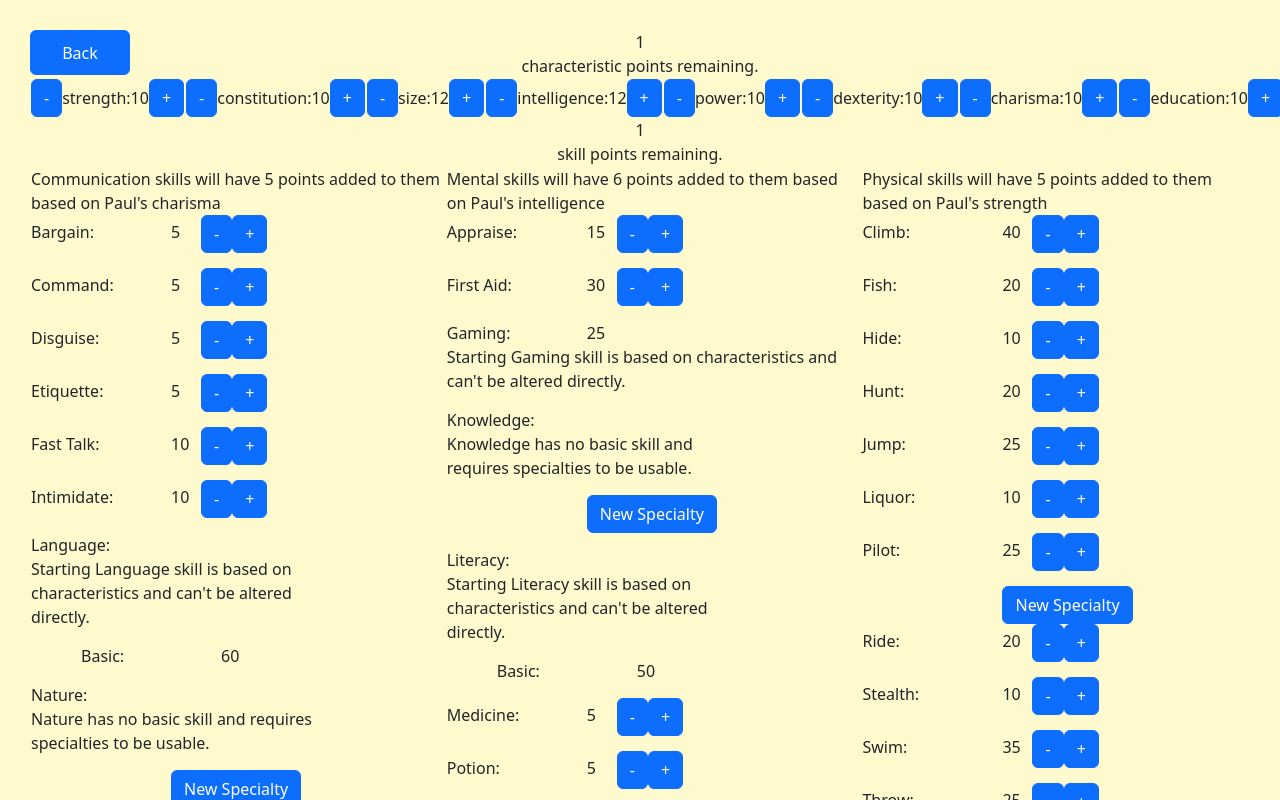
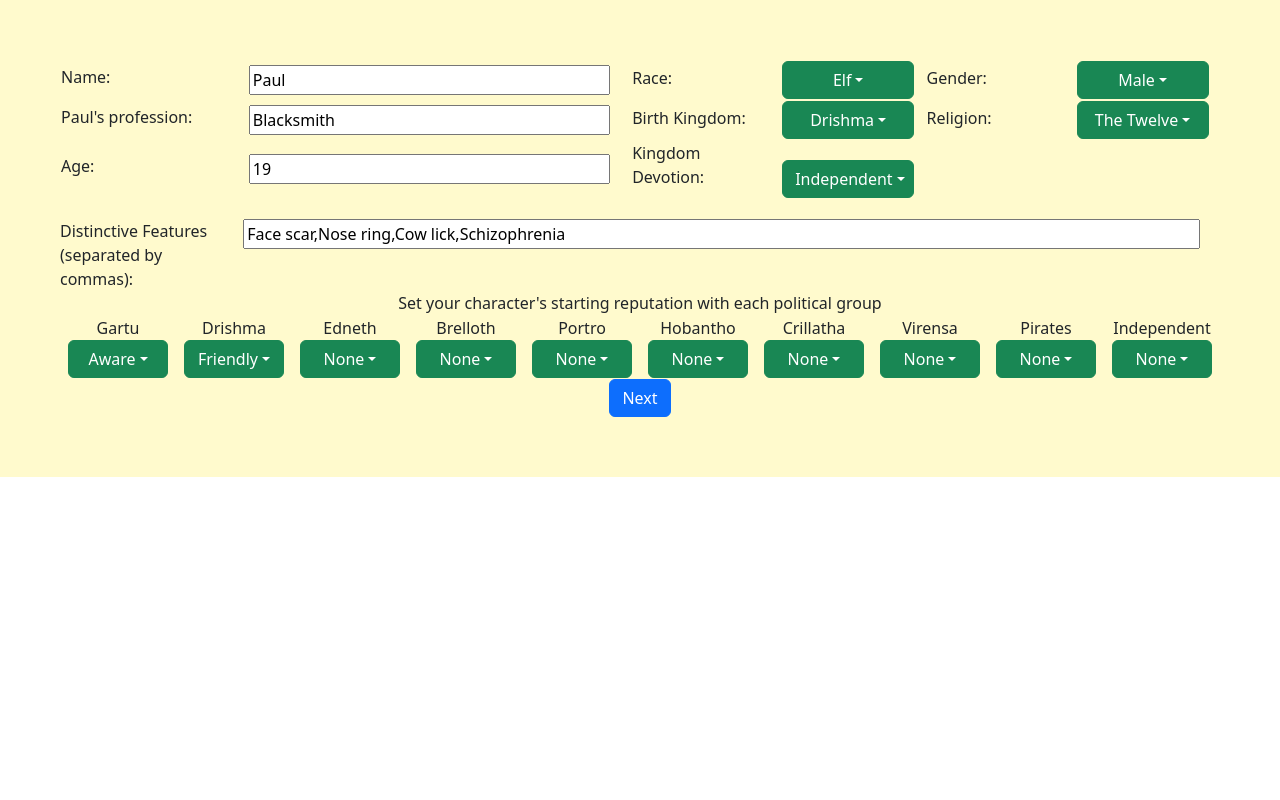
Before and after one commit to gwanunig14/crescent-sea-character-page, a React (Create React App) app: page /character-creator in a window 1280 px wide. Shown: the top 800 px of the page. Built offline with nearby package versions, Linux system fonts and the light colour scheme.

Commit message:
PersonalPage layout changes

```diff
--- a/src/CharacterCreator/PersonalCreator.jsx
+++ b/src/CharacterCreator/PersonalCreator.jsx
@@ -1,4 +1,5 @@
 import React, { useState } from "react";
+import "../styles/personalCreator.scss";
 import TextInput from "../Views/TextInput";
 import DropdownSelector from "../Views/DropdownSelector";
 import {
@@ -10,6 +11,7 @@ import {
 import Button from "react-bootstrap/Button";
 import { useSelector } from "react-redux";
 import { makeMutableCopy } from "../Tools/ReusableFunctions";
+import { personalStyle } from "../Tools/StyleNames";
 
 export default function PersonalCreator({ submitPersonalData, changeStep }) {
   const character = useSelector((state) => state.currentCharacter);
@@ -30,6 +32,7 @@ export default function PersonalCreator({ submitPersonalData, changeStep }) {
         dataKey={dataKey}
         value={value}
         setField={setField}
+        style={personalStyle.form}
       />
     );
   };
@@ -44,16 +47,20 @@ export default function PersonalCreator({ submitPersonalData, changeStep }) {
     />
   );
 
-  const distinctiveFeatureDataField = () => (
+  const distinctiveFeatureDataField = () => {
+    return (
       <TextInput
         name="Distinctive Features (separated by commas)"
         dataKey="distinctiveFeatures"
+        value={personalData.distinctiveFeatures.toString()}
         setField={(value) => {
           const features = value.split(",");
           setField("distinctiveFeatures", features);
         }}
+        style={personalStyle.distinctive}
       />
     );
+  };
 
   const startingLoyalty = (kingdom) => {
     return (
@@ -77,43 +84,61 @@ export default function PersonalCreator({ submitPersonalData, changeStep }) {
     );
   };
 
-  const renderFields = () => {
-    const fieldArray = [
-      textDataField("Name", "characterName"),
-      dropdownDataField("Race", "race", RaceStrings),
-      dropdownDataField("Gender", "gender", GenderStrings),
-      dropdownDataField("Birth Kingdom", "kingdomBirth", KingdomStrings),
-      textDataField("Height in centimeters", "height"),
-      textDataField("Weight in pounds", "weight"),
-      textDataField(
-        personalData.characterName
-          ? `${personalData.characterName}'s profession`
-          : "Your character's profession",
-        "startingProfession"
-      ),
-      dropdownDataField("Religion", "religion", ReligionStrings),
-      distinctiveFeatureDataField(),
-      textDataField("Age", "age"),
-      dropdownDataField("Kingdom Devotion", "kingdomLoyalty", KingdomStrings),
-    ];
-
-    return fieldArray.map((field, i) => field);
-  };
-
   return (
     <div style={{ padding: "30px" }}>
       <div style={{ display: "flex", textAlign: "left", width: "100%" }}>
-        <div style={{ width: "100%" }}>{renderFields()}</div>
+        <div style={{ width: "100%" }}>
+          <table style={{ width: "100%", marginBottom: "20px" }}>
+            <tbody>
+              <tr>
+                <td>{textDataField("Name", "characterName")}</td>
+                <td>{dropdownDataField("Race", "race", RaceStrings)}</td>
+                <td>{dropdownDataField("Gender", "gender", GenderStrings)}</td>
+              </tr>
+              <tr>
+                <td>
+                  {textDataField(
+                    personalData.characterName
+                      ? `${personalData.characterName}'s profession`
+                      : "Character's profession",
+                    "startingProfession"
+                  )}
+                </td>
+                <td>
+                  {dropdownDataField(
+                    "Birth Kingdom",
+                    "kingdomBirth",
+                    KingdomStrings
+                  )}
+                </td>
+                <td>
+                  {dropdownDataField("Religion", "religion", ReligionStrings)}
+                </td>
+              </tr>
+              <tr>
+                <td>{textDataField("Age", "age")}</td>
+                <td>
+                  {dropdownDataField(
+                    "Kingdom Devotion",
+                    "kingdomLoyalty",
+                    KingdomStrings
+                  )}
+                </td>
+              </tr>
+            </tbody>
+          </table>
+          {distinctiveFeatureDataField()}
+        </div>
       </div>
       <div>
         Set your character's starting reputation with each political group
       </div>
-      <table>
+      <table style={{ width: "100%" }}>
         <tbody>
           <tr>
             {Object.keys(KingdomStrings).map((kingdom) => (
               <td key={kingdom}>
-                <tr>{KingdomStrings[kingdom]}</tr>
+                <div>{KingdomStrings[kingdom]}</div>
                 {startingLoyalty(kingdom)}
               </td>
             ))}
--- a/src/DataTemplates/PersonalData.jsx
+++ b/src/DataTemplates/PersonalData.jsx
@@ -3,8 +3,6 @@ export const newCharacterPersonalDetails = {
   gender: "",
   race: "",
   kingdomBirth: "",
-  height: "",
-  weight: "",
   startingProfession: "",
   religion: "",
   distinctiveFeatures: "",
--- a/src/TestingData.jsx
+++ b/src/TestingData.jsx
@@ -13,8 +13,6 @@ export const TestingCharacter1 = {
     race: "elf",
     gender: "male",
     kingdomBirth: "drishma",
-    height: 120,
-    weight: 10,
     startingProfession: "Blacksmith",
     wealth: "average",
     religion: "theTwelve",
@@ -50,8 +48,6 @@ export const TestingCharacter2 = {
     race: "elf",
     gender: "female",
     kingdomBirth: "drishma",
-    height: 120,
-    weight: 10,
     startingProfession: "Blacksmith",
     wealth: "average",
     religion: "theTwelve",
--- a/src/Tools/StyleNames.jsx
+++ b/src/Tools/StyleNames.jsx
@@ -10,3 +10,8 @@ export const characterSheetStyleNames = {
   characteristic: "characteristic",
   skillCategoryRow: "skillCategoryRow",
 };
+
+export const personalStyle = {
+  form: "textInputForm",
+  distinctive: "textInputDistinctiveFeatures",
+};
--- a/src/Views/DropdownSelector.jsx
+++ b/src/Views/DropdownSelector.jsx
@@ -20,12 +20,22 @@ export default function DropdownSelector({
     setField(dataKey, selectedValue);
   };
 
+  const style = !rep ? { width: "132px" } : { width: "100px" };
+
   return (
-    <tr>
-      {!rep ? <td>{name}</td> : null}
-      <td>
+    <div>
+      {!rep ? (
+        <div
+          style={{
+            display: "inline-block",
+            marginRight: "10px",
+            width: "140px",
+          }}
+        >{`${name}:`}</div>
+      ) : null}
+      <div style={{ display: "inline-block" }}>
         <Dropdown onSelect={handleSelect}>
-          <Dropdown.Toggle variant="success" id="dropdown-basic">
+          <Dropdown.Toggle variant="success" id="dropdown-basic" style={style}>
             {label}
           </Dropdown.Toggle>
           <Dropdown.Menu>
@@ -36,7 +46,7 @@ export default function DropdownSelector({
             ))}
           </Dropdown.Menu>
         </Dropdown>
-      </td>
-    </tr>
+      </div>
+    </div>
   );
 }
--- a/src/Views/SpecialtyInputAndCountUp.jsx
+++ b/src/Views/SpecialtyInputAndCountUp.jsx
@@ -78,7 +78,6 @@ export default function SpecialtyInputAndCountUp({
     return null;
   };
 
-  debugger;
   return list.general ? (
     <>
       <GenericCountUp
--- a/src/Views/TextInput.jsx
+++ b/src/Views/TextInput.jsx
@@ -1,6 +1,7 @@
 import React, { useState } from "react";
+import "../styles/personalCreator.scss";
 
-export default function TextInput({ name, dataKey, value, setField }) {
+export default function TextInput({ name, dataKey, value, setField, style }) {
   const [inputValue, setInputValue] = useState(value);
 
   const handleInputChange = (event) => {
@@ -19,8 +20,8 @@ export default function TextInput({ name, dataKey, value, setField }) {
 
   return (
     <div style={{ width: "100%", display: "flex" }}>
-      <div>{name}</div>
-      <div style={{ width: "100%" }}>
+      <div className={style}>{`${name}:`}</div>
+      <div style={{ width: "100%", marginRight: "20px" }}>
         <input
           type="text"
           value={inputValue}
--- a/src/pages/CharacterCreatorPage.jsx
+++ b/src/pages/CharacterCreatorPage.jsx
@@ -16,7 +16,7 @@ function CharacterCreator() {
     useSelector((state) => state.currentCharacter)
   );
 
-  const [page, setPage] = useState(1);
+  const [page, setPage] = useState(0);
 
   const setCharacterData = (data, section) => {
     let newCharacterData = makeMutableCopy(character);
--- /dev/null
+++ b/src/styles/personalCreator.scss
@@ -0,0 +1,9 @@
+.textInputForm {
+  margin-right: 10px;
+  width: 280px;
+}
+
+.textInputDistinctiveFeatures {
+  margin-right: 10px;
+  width: 210px;
+}
```
Lines whose indentation alone changed are shown as unchanged.
